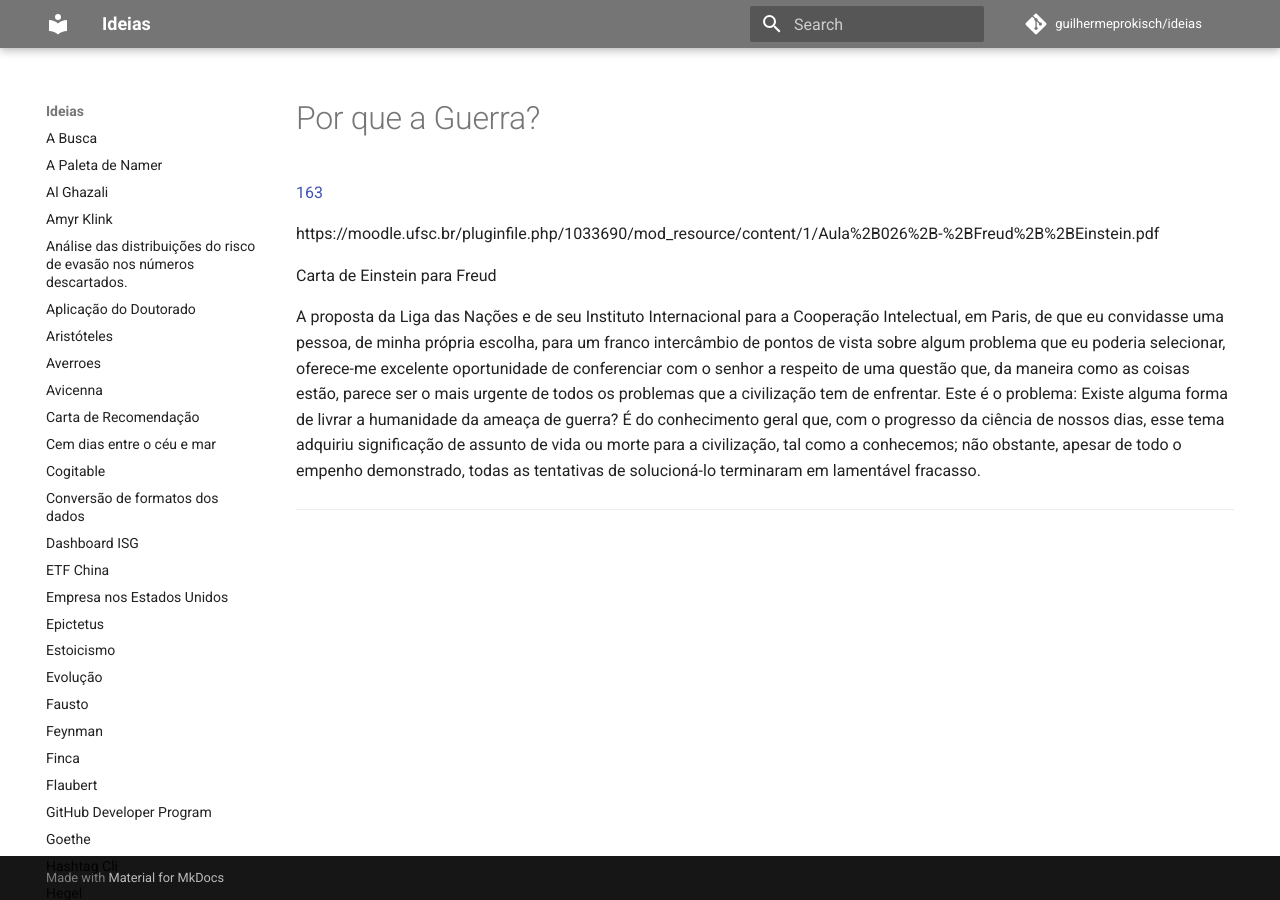
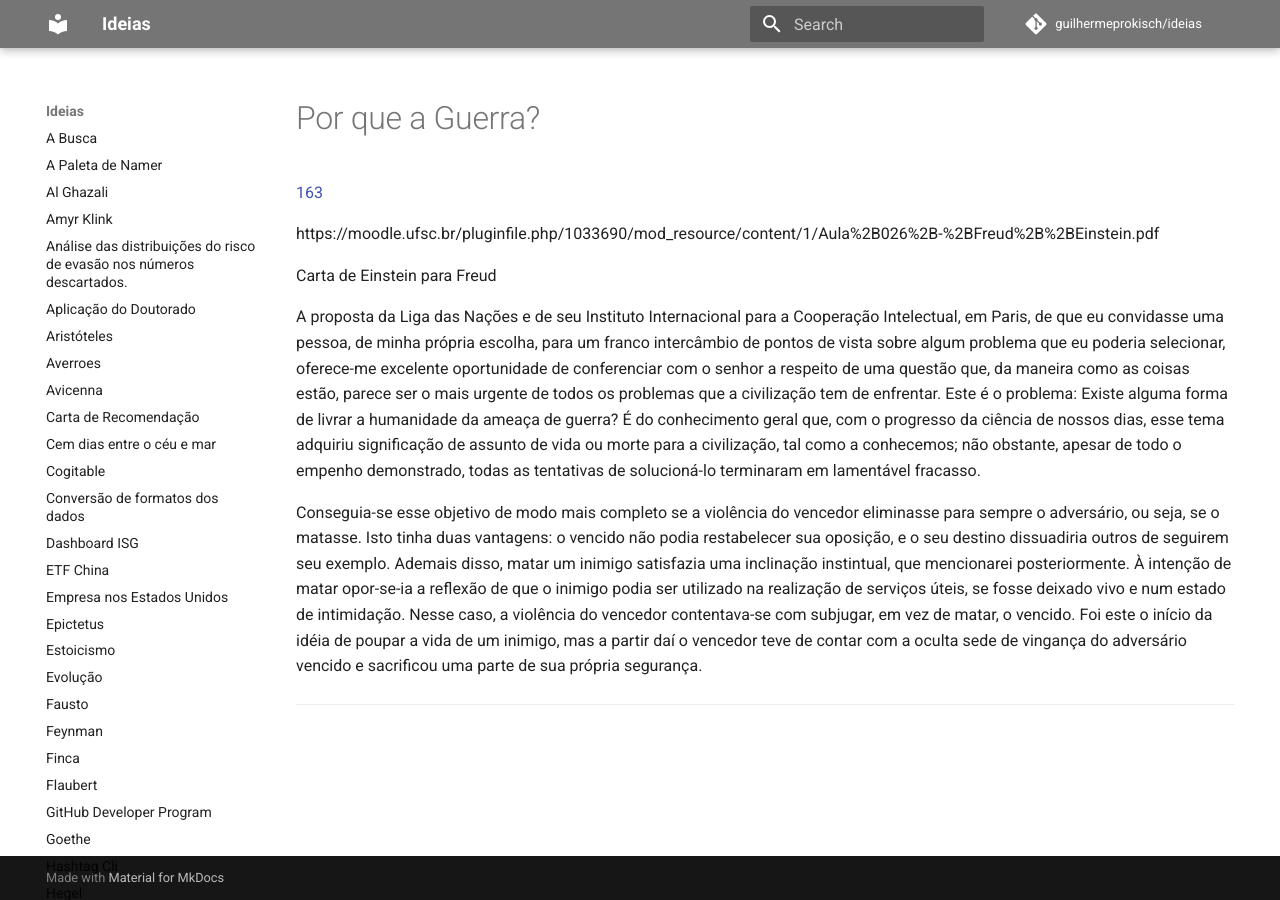
Before and after one commit to guilhermeprokisch/guilherme, an MkDocs documentation site: the page built from docs/Por que a Guerra?.md, in a window 1280 px wide. Built offline with MkDocs 1.6.1 and Material for MkDocs 9.7.7, drawn with Linux system fonts in a browser that asks for light colours; comment, search, counter and statistics services are not loaded.

Commit message:
Backup all issues

```diff
--- a/docs/Por que a Guerra?.md
+++ b/docs/Por que a Guerra?.md
@@ -9,4 +9,8 @@ Carta de Einstein para Freud
 
 A proposta da Liga das Nações e de seu Instituto Internacional para a Cooperação Intelectual, em Paris, de que eu convidasse uma pessoa, de minha própria escolha, para um franco intercâmbio de pontos de vista sobre algum problema que eu poderia selecionar, oferece-me excelente oportunidade de conferenciar com o senhor a respeito de uma questão que, da maneira como as coisas estão, parece ser o mais urgente de todos os problemas que a civilização tem de enfrentar. Este é o problema: Existe alguma forma de livrar a humanidade da ameaça de guerra? É do conhecimento geral que, com o progresso da ciência de nossos dias, esse tema adquiriu significação de assunto de vida ou morte para a civilização, tal como a conhecemos; não obstante, apesar de todo o empenho demonstrado, todas as tentativas de solucioná-lo terminaram em lamentável fracasso.
 
+
+
+Conseguia-se esse objetivo de modo mais completo se a violência do vencedor eliminasse para sempre o adversário, ou seja, se o matasse. Isto tinha duas vantagens: o vencido não podia restabelecer sua oposição, e o seu destino dissuadiria outros de seguirem seu exemplo. Ademais disso, matar um inimigo satisfazia uma inclinação instintual, que mencionarei posteriormente. À intenção de matar opor-se-ia a reflexão de que o inimigo podia ser utilizado na realização de serviços úteis, se fosse deixado vivo e num estado de intimidação. Nesse caso, a violência do vencedor contentava-se com subjugar, em vez de matar, o vencido. Foi este o início da idéia de poupar a vida de um inimigo, mas a partir daí o vencedor teve de contar com a oculta sede de vingança do adversário vencido e sacrificou uma parte de sua própria segurança.
+
 -------------------------------------------------------------------------------
```
